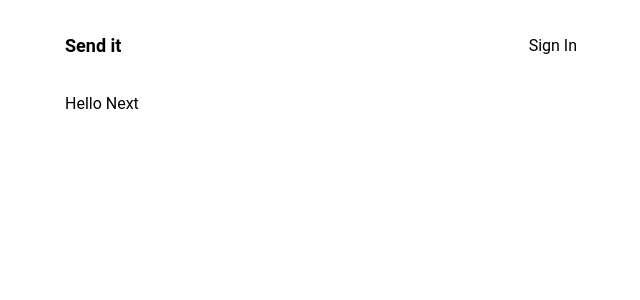
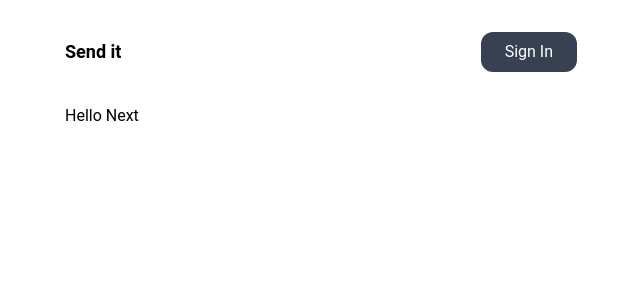
Before and after one commit to MaciejMondalski/Post-It-App, a Next.js app: page / in a window 1280 px wide. Shown: the top 300 px of the page, without its empty margins (319-959 px from the left). Built offline with nearby package versions, Linux system fonts and the light colour scheme.

Commit message:
added login styles

```diff
--- a/app/auth/Login.tsx
+++ b/app/auth/Login.tsx
@@ -5,7 +5,10 @@ import { signIn } from 'next-auth/react';
 export default function Login() {
   return (
     <li className="list-none">
-      <button onClick={() => signIn()} className="tx-sm">
+      <button
+        onClick={() => signIn()}
+        className="tx-sm bg-gray-700 text-white py-2 px-6 rounded-xl disabled:opacity-25"
+      >
         Sign In
       </button>
     </li>
```
